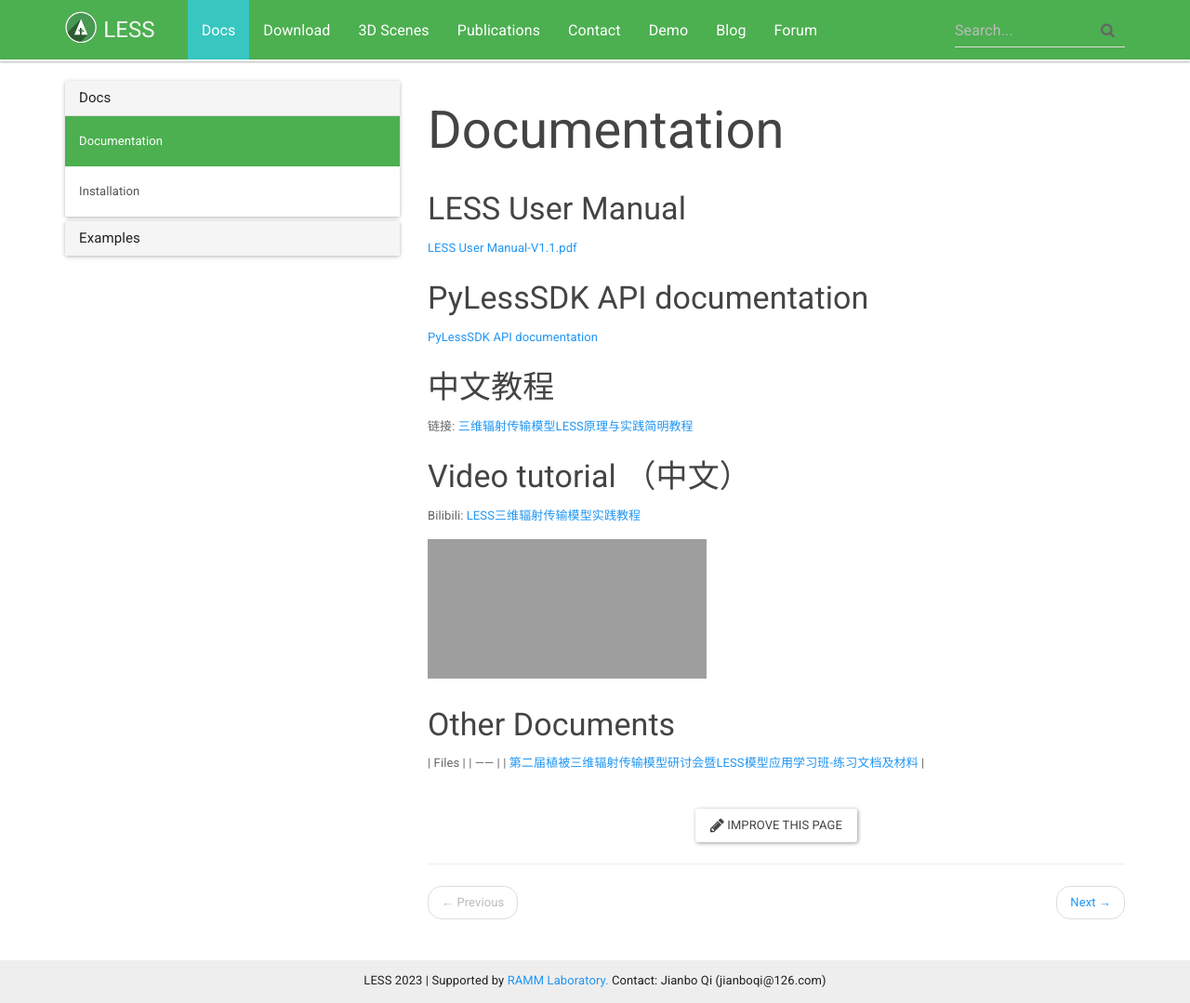
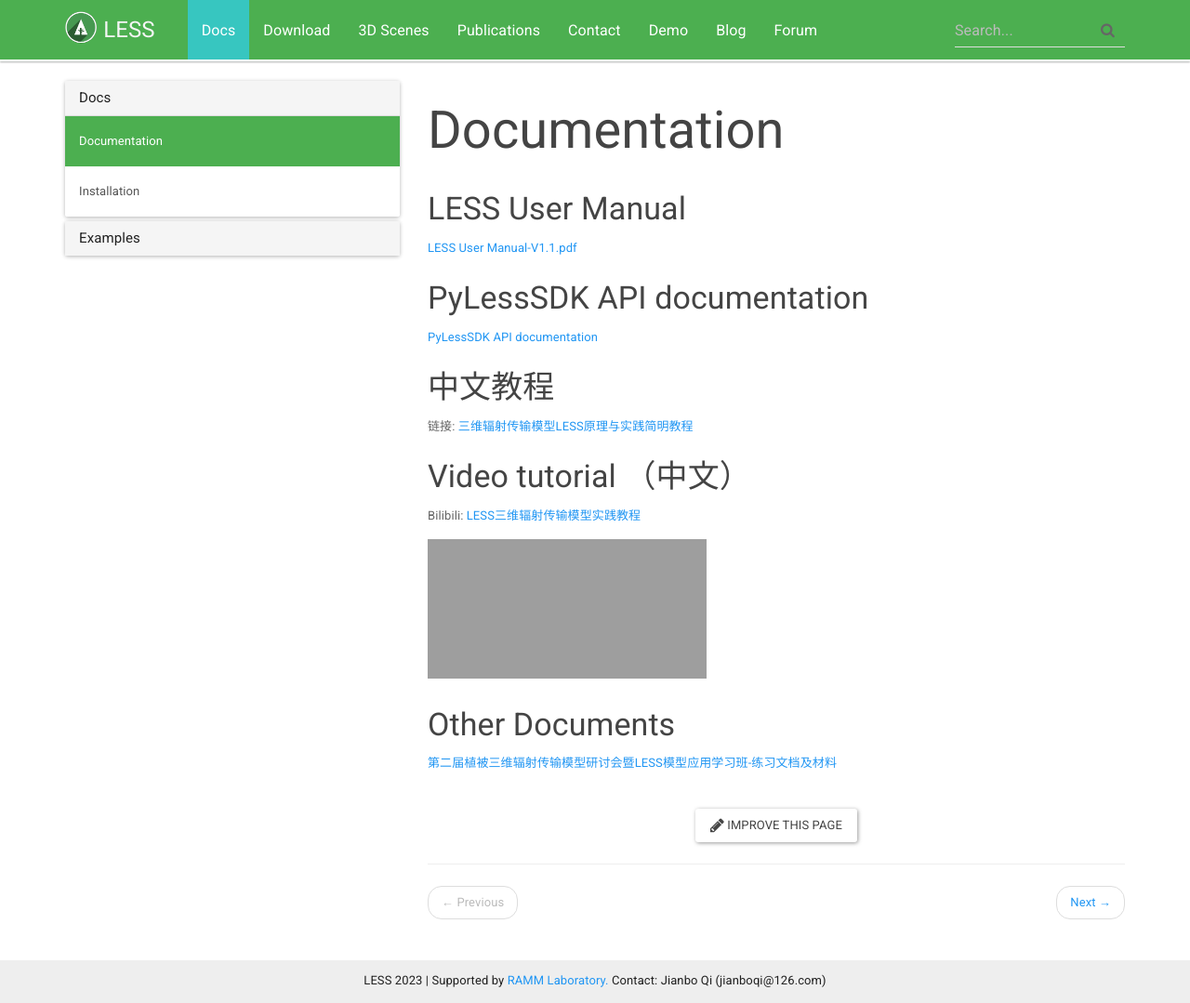
Before and after one commit to jianboqi/jianboqi.github.io, a Jekyll site: the page built from _docs/documentation.md, in a window 1280 px wide and 1079 px high. Shown: the whole window at 93% size. Built offline with Jekyll 4.4.1, drawn with Linux system fonts in a browser that asks for light colours; nearby versions of some CDN libraries; grey boxes are pictures that could not be loaded.

Commit message:
Update documentation.md

```diff
--- a/_docs/documentation.md
+++ b/_docs/documentation.md
@@ -27,9 +27,7 @@
 </figure>
 
 ### Other Documents
-| Files |
-| ------ |
-| [第二届植被三维辐射传输模型研讨会暨LESS模型应用学习班-练习文档及材料](https://pan.baidu.com/s/1bjuA82egPU2GKq3WWT_YRg?pwd=uq0e) |
+[第二届植被三维辐射传输模型研讨会暨LESS模型应用学习班-练习文档及材料](https://pan.baidu.com/s/1bjuA82egPU2GKq3WWT_YRg?pwd=uq0e)
 
 {::comment}
 ### LESS Example Document
```
